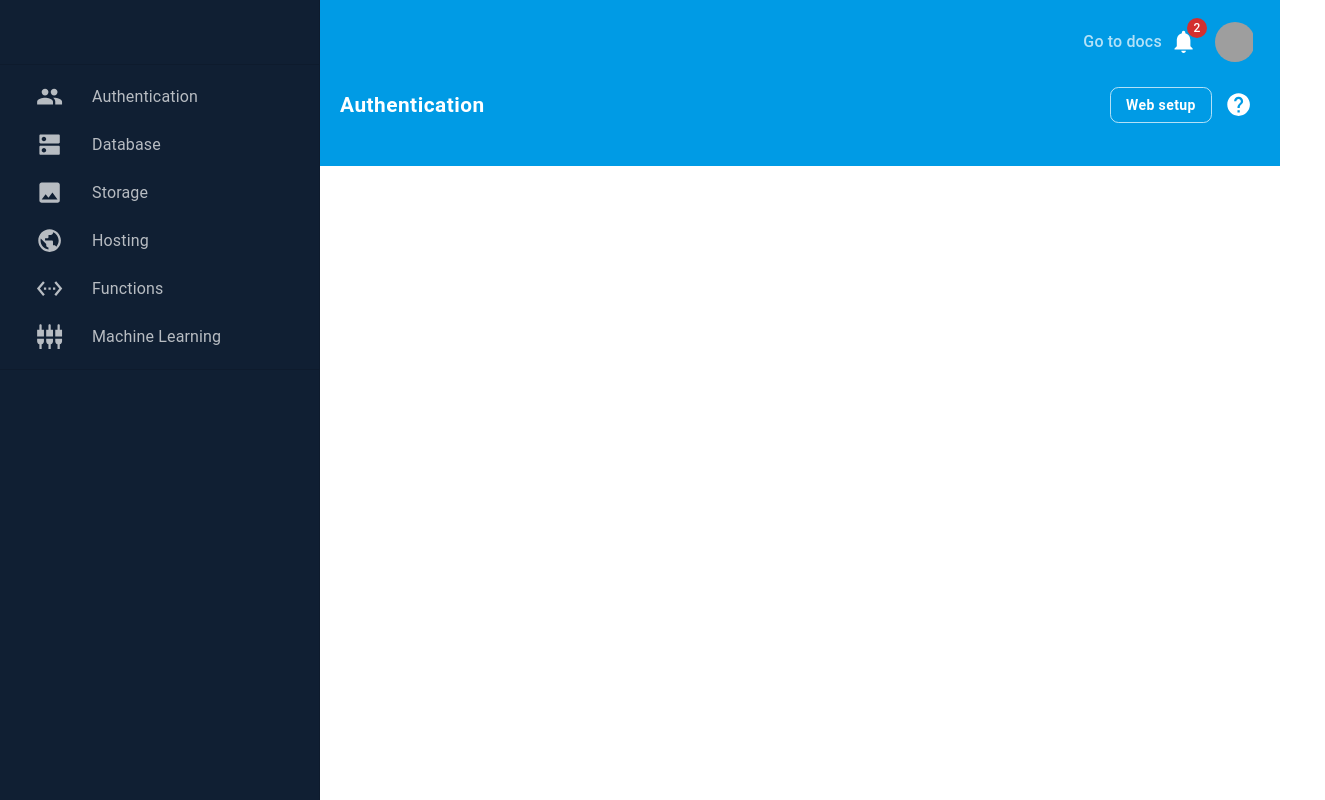
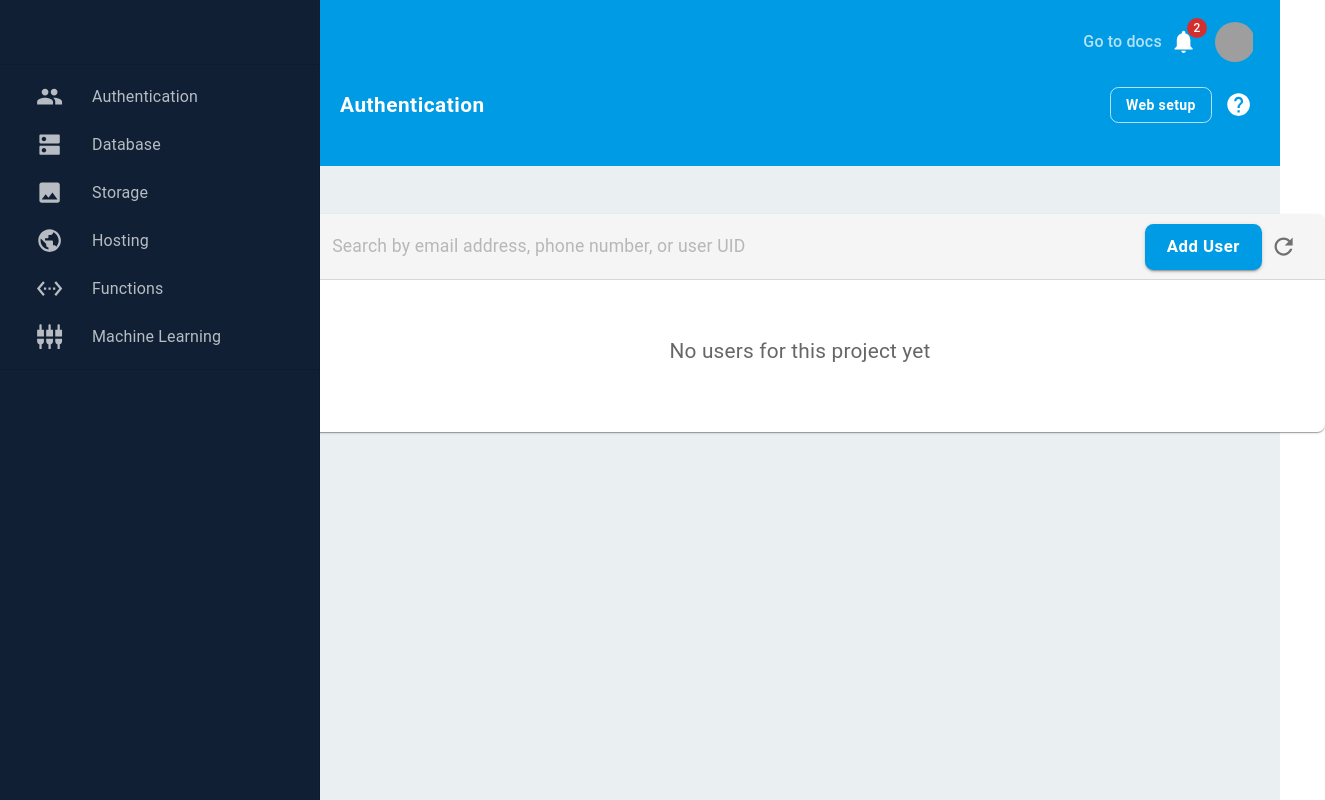
Before and after one commit to AlaaDuridi/muiDashboard, a React (Vite) app: page /authentication in a window 1280 px wide. Shown: the whole page, 1325 px wide, since content can reach past the window. Built offline with nearby package versions, Linux system fonts and the light colour scheme; grey boxes are pictures that could not be loaded.

Commit message:
#5 Create a reusable card, searchbar, and styling them

```diff
--- a/src/components/Header/Header.tsx
+++ b/src/components/Header/Header.tsx
@@ -1,4 +1,4 @@
-import CommonButton from "../common/CommonButton.tsx";
+import CommonButton from "../common/CommonButton/CommonButton.tsx";
 import NotificationBell from "../Notifications/NotificationBell.tsx";
 import Avatar from "@mui/material/Avatar";
 import Tooltip from "@mui/material/Tooltip";
--- a/src/components/Notifications/NotificationBell.tsx
+++ b/src/components/Notifications/NotificationBell.tsx
@@ -2,7 +2,7 @@
 import Badge from "@mui/material/Badge";
 import IconButton from "@mui/material/IconButton";
 import Tooltip from "@mui/material/Tooltip";
-import BasicMenu from "../../components/common/BasicMenu.tsx";
+import BasicMenu from "../common/BasicMenu/BasicMenu.tsx";
 
 import { useState } from "react";
 
--- /dev/null
+++ b/src/components/common/BasicCard/BasicCard.tsx
@@ -0,0 +1,19 @@
+import Card from "@mui/material/Card";
+import CardContent from "@mui/material/CardContent";
+import { ReactNode } from "react";
+import { cardStyles } from "./styles";
+const BasicCard = ({ header, content }: BasicCardProps) => {
+  return (
+    <Card sx={cardStyles}>
+      {header}
+      <CardContent>{content}</CardContent>
+    </Card>
+  );
+};
+
+interface BasicCardProps {
+  header: ReactNode;
+  content: ReactNode;
+}
+
+export default BasicCard;
--- /dev/null
+++ b/src/components/common/BasicCard/styles.ts
@@ -0,0 +1,7 @@
+export const cardStyles = {
+    width: '1050px',
+    position: 'absolute',
+    left: '50%',
+    transform: 'translateX(-50%)',
+    borderRadius: '8px',
+};
--- a/src/components/common/CommonButton.tsx
+++ b/src/components/common/CommonButton/CommonButton.tsx
@@ -29,6 +29,7 @@
   size?: "small" | "medium" | "large";
   sx?: object;
   variant?: "text" | "outlined" | "contained";
+  onClick?: () => void;
 }
 
 export default CommonButton;
--- /dev/null
+++ b/src/components/common/GridWrapper/GridWrapper.tsx
@@ -0,0 +1,16 @@
+import React from "react";
+import Grid from "@mui/material/Grid";
+import { gridWrapperStyles } from "./styles.ts";
+const GridWrapper = ({ children }: GridWrapperProps) => {
+  return (
+    <Grid item xs={12} sx={gridWrapperStyles}>
+      {children}
+    </Grid>
+  );
+};
+
+interface GridWrapperProps {
+  children: React.ReactNode;
+}
+
+export default GridWrapper;
--- /dev/null
+++ b/src/components/common/GridWrapper/styles.ts
@@ -0,0 +1,7 @@
+export const gridWrapperStyles = {
+    position: 'relative',
+    padding: '48px 32px',
+    minHeight: 'calc(100vh - 166px)',
+    marginLeft: '320px',
+    backgroundColor: '#eaeff1',
+};
--- /dev/null
+++ b/src/components/common/SearchBar/SearchBar.tsx
@@ -0,0 +1,34 @@
+import SearchIcon from "@mui/icons-material/Search";
+import Input from "@mui/material/Input";
+import Box from "@mui/material/Box";
+
+import React from "react";
+
+const SearchBar = ({
+  placeholder,
+  onChange,
+  searchBarWidth,
+}: SearchBarProps) => {
+  return (
+    <Box sx={{ display: "flex", alignItems: "center" }}>
+      <SearchIcon sx={{ marginRight: "10px" }} />
+      <Input
+        placeholder={placeholder}
+        onChange={onChange}
+        sx={{
+          width: searchBarWidth,
+          color: "rgba(0, 0, 0, 0.6)",
+          fontSize: "1.1rem",
+        }}
+        disableUnderline
+      />
+    </Box>
+  );
+};
+
+interface SearchBarProps {
+  placeholder: string;
+  onChange: (event: React.ChangeEvent<HTMLInputElement>) => void;
+  searchBarWidth: string;
+}
+export default SearchBar;
--- a/src/pages/Authentication/Authentication.tsx
+++ b/src/pages/Authentication/Authentication.tsx
@@ -1,10 +1,63 @@
-import Grid from "@mui/material/Grid";
+import { Typography } from "@mui/material";
+import RefreshIcon from "@mui/icons-material/Refresh";
+import IconButton from "@mui/material/IconButton";
+import Box from "@mui/material/Box";
+
+import BasicCard from "../../components/common/BasicCard/BasicCard.tsx";
+import SearchBar from "../../components/common/SearchBar/SearchBar.tsx";
+import CommonButton from "../../components/common/CommonButton/CommonButton.tsx";
+import GridWrapper from "../../components/common/GridWrapper/GridWrapper.tsx";
+import { cardHeaderStyles } from "./styles.ts";
 
 const Authentication = () => {
+  const getHeader = () => {
+    const addUser = () => {
+      console.log("Add User");
+    };
+    const handleChange = (value: string) => {
+      console.log(value);
+    };
+
+    return (
+      <Box sx={cardHeaderStyles.wrapper}>
+        <SearchBar
+          placeholder="Search by email address, phone number, or user UID"
+          onChange={(event) => handleChange(event.target.value)}
+          searchBarWidth="720px"
+        />
+        <Box>
+          <CommonButton
+            variant="contained"
+            onClick={addUser}
+            size="large"
+            sx={cardHeaderStyles.addUserButton}
+          >
+            Add User
+          </CommonButton>
+          <IconButton>
+            <RefreshIcon />
+          </IconButton>
+        </Box>
+      </Box>
+    );
+  };
+
+  const getContent = () => (
+    <Typography
+      align="center"
+      sx={{
+        margin: "40px 16px",
+        color: "rgba(0, 0, 0, 0.6)",
+        fontSize: "1.3rem",
+      }}
+    >
+      No users for this project yet
+    </Typography>
+  );
   return (
-    <Grid item xs={8}>
-      This is authentication page.
-    </Grid>
+    <GridWrapper>
+      <BasicCard header={getHeader()} content={getContent()} />
+    </GridWrapper>
   );
 };
 
--- /dev/null
+++ b/src/pages/Authentication/styles.ts
@@ -0,0 +1,15 @@
+export const cardHeaderStyles = {
+    wrapper: {
+        display: 'flex',
+        alignItems: 'center',
+        justifyContent: 'space-between',
+        paddingLeft: '20px',
+        paddingRight: '20px',
+        height: '65px',
+        backgroundColor: '#f5f5f5',
+        borderBottom: '1px solid rgba(0, 0, 0, 0.12)',
+    },
+    addUserButton: {
+        fontSize: '1.05rem',
+    },
+}
```
Also changed, not shown: src/components/common/BasicMenu/BasicMenu.tsx (renamed from src/components/common/BasicMenu.tsx).
